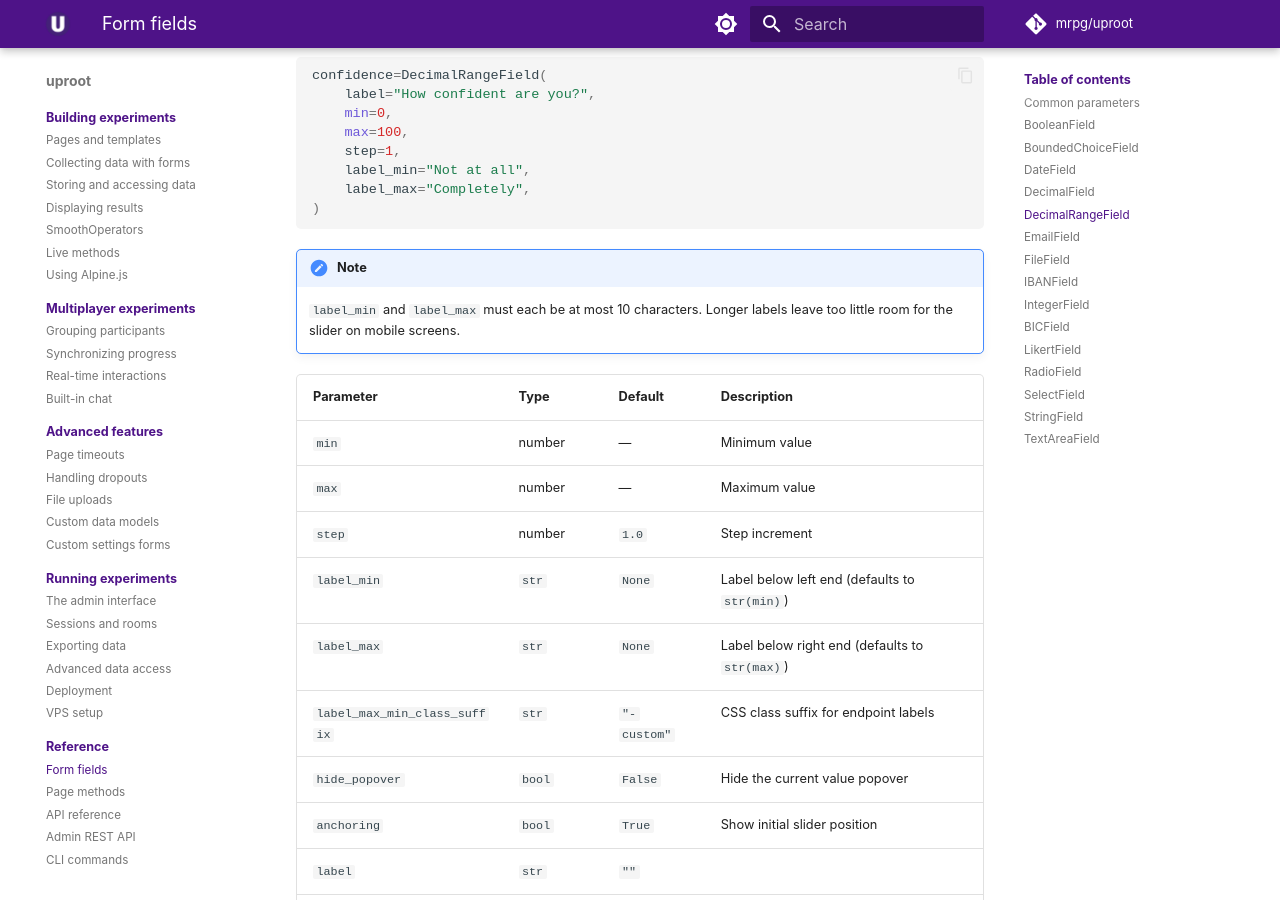
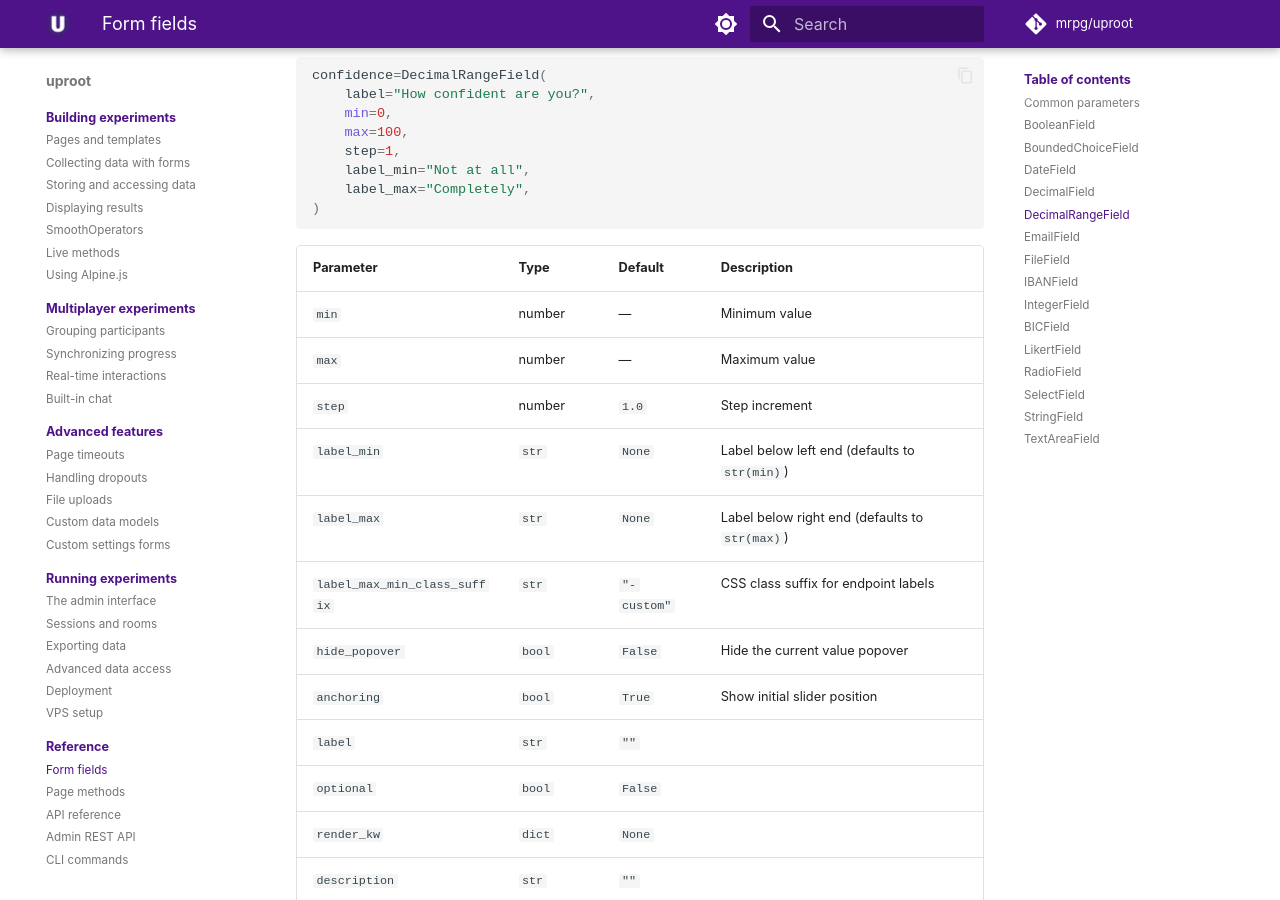
Before and after one commit to mrpg/uproot-docs, an MkDocs documentation site: the page built from docs/reference/fields.md, in a window 1280 px wide and 900 px high, scrolled down 3855 px. Built offline with MkDocs 1.6.1 and Material for MkDocs 9.7.7, drawn with Linux system fonts in a browser that asks for light colours; some web fonts are replaced; comment, search, counter and statistics services are not loaded.

Commit message:
Revert "Add warning about long labels (https://github.com/mrpg/uproot/commit/df5ece5bdd9f3d402d466fb1716b0342252b065e)"
This reverts commit 036661ba1956433660b052274b63c7d8a4cd15af.

````diff
--- a/docs/reference/fields.md
+++ b/docs/reference/fields.md
@@ -127,9 +127,6 @@ confidence=DecimalRangeField(
     label_max="Completely",
 )
 ```
-
-!!! note
-    `label_min` and `label_max` must each be at most 10 characters. Longer labels leave too little room for the slider on mobile screens.
 
 | Parameter | Type | Default | Description |
 |-----------|------|---------|-------------|
````
